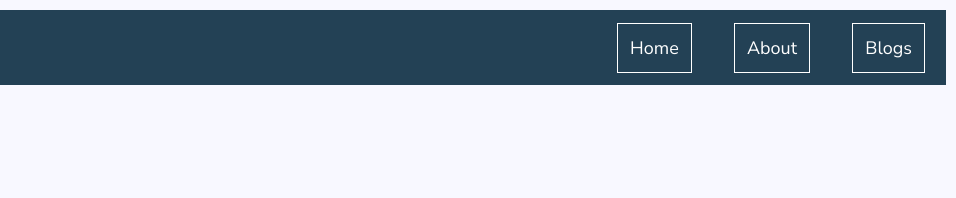
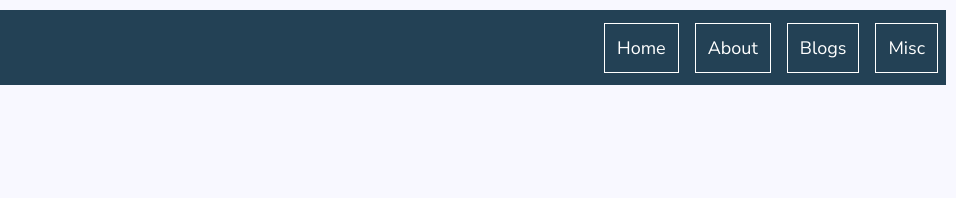
Before and after one commit to rsolanki3/rsolanki3.github.io, a plain HTML site: page about.html in a window 1280 px wide. Shown: the full height of the page, 324-1280 px from the left. Drawn offline with Linux system fonts and the light colour scheme.

Commit message:
bugfix for that misc tab

```diff
--- a/about.html
+++ b/about.html
@@ -17,6 +17,7 @@
           <div class="nav-item" id="home-tab">Home</div>
           <div class="nav-item" id="about-tab">About</div>
           <div class="nav-item" id="blogs-tab">Blogs</div>
+          <div class="nav-item" id="misc-tab">Misc</div>
         </div>
       </nav>
     </header>
```
Also changed, not shown: blogs.html (+1 -0 lines), misc.html (+1 -0 lines).
